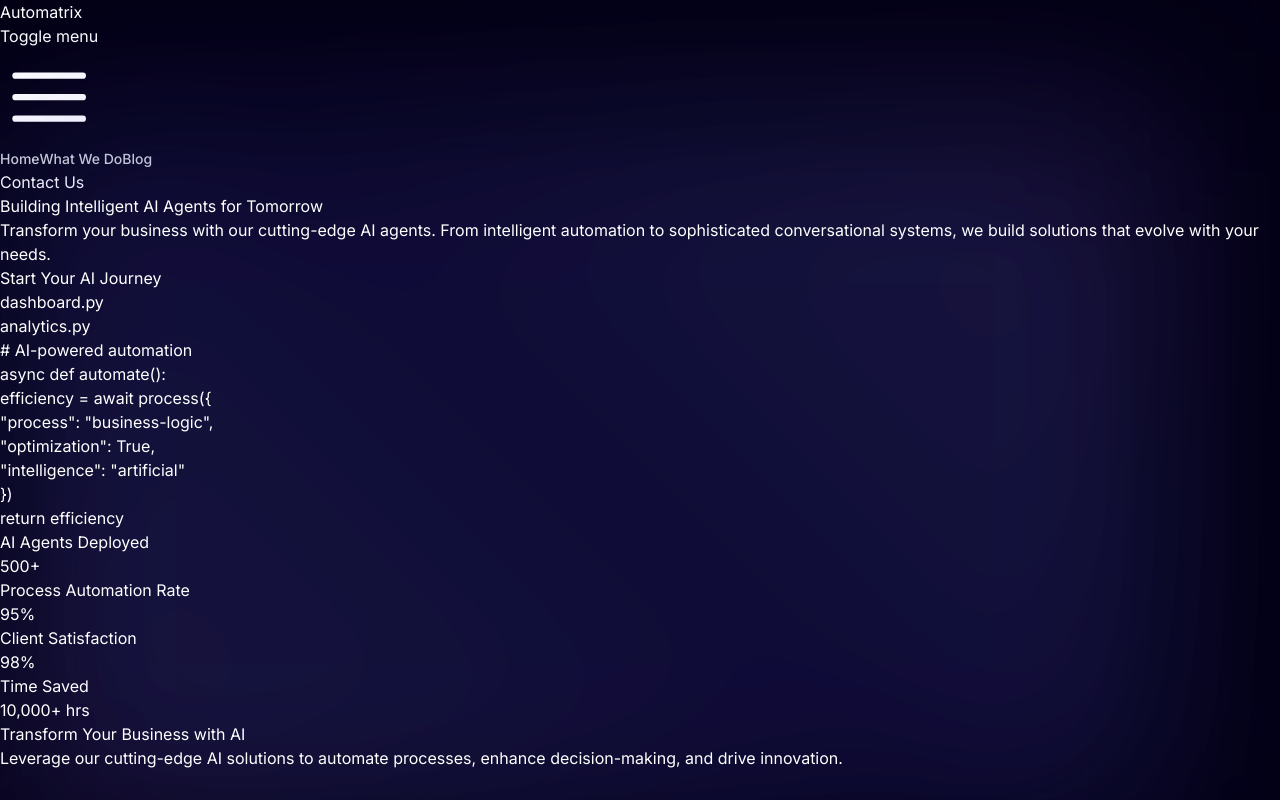
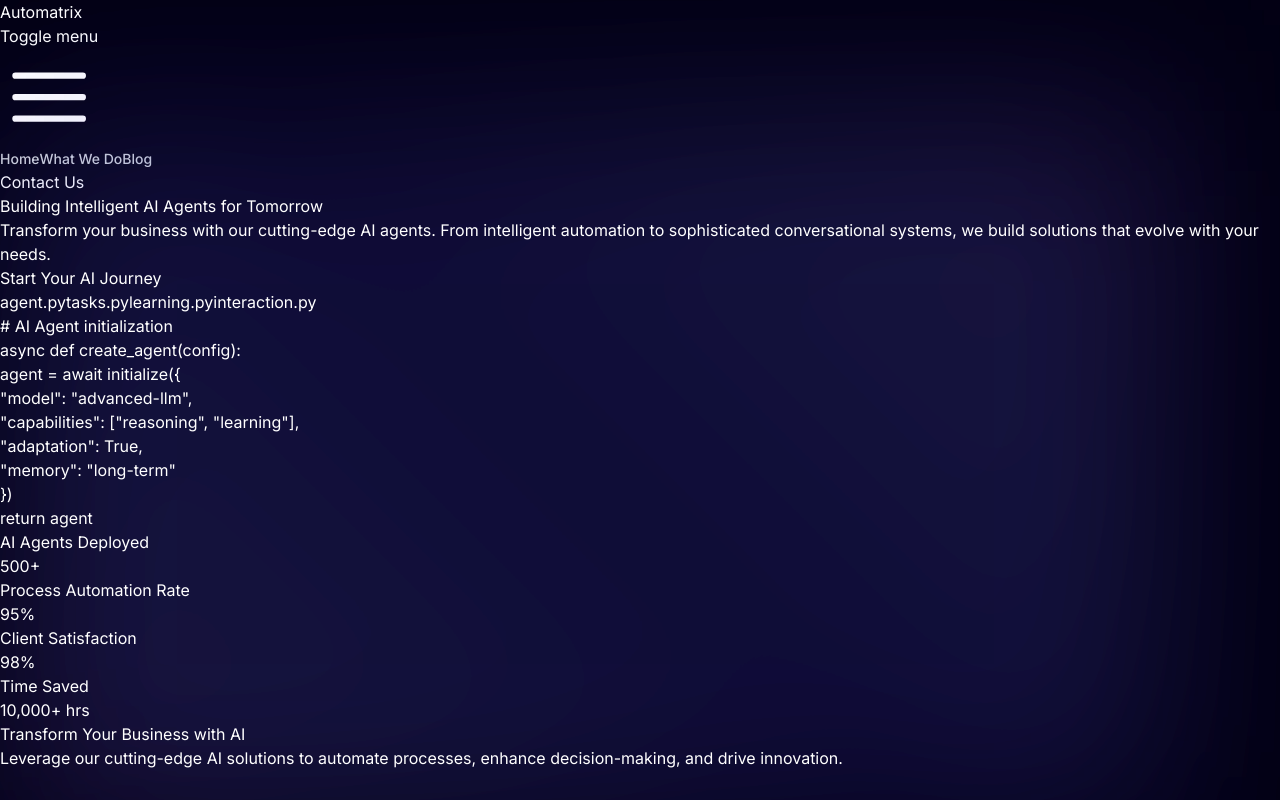
Before and after one commit to bharat22goyal/ai-agency, a Next.js app: page / in a window 1280 px wide. Shown: the top 800 px of the page. Built offline with nearby package versions, Linux system fonts and the light colour scheme.

Commit message:
improve code block on home page

```diff
--- a/src/components/Hero.tsx
+++ b/src/components/Hero.tsx
@@ -1,8 +1,77 @@
 'use client'
 
 import { motion } from 'framer-motion'
+import { useState } from 'react'
+
+type TabKey = 'agent' | 'task' | 'learn' | 'interact'
+
+type TabContent = {
+  name: string
+  code: string
+}
+
+type Tabs = {
+  [K in TabKey]: TabContent
+}
 
 export default function Hero() {
+  const [activeTab, setActiveTab] = useState<TabKey>('agent')
+
+  const tabs: Tabs = {
+    agent: {
+      name: 'agent.py',
+      code: `# AI Agent initialization
+
+async def create_agent(config):
+    agent = await initialize({
+        "model": "advanced-llm",
+        "capabilities": ["reasoning", "learning"],
+        "adaptation": True,
+        "memory": "long-term"
+    })
+    return agent`
+    },
+    task: {
+      name: 'tasks.py',
+      code: `# Task execution pipeline
+
+async def execute_tasks(agent, tasks):
+    results = await agent.process({
+        "workflow": tasks,
+        "optimization": True,
+        "parallel": True,
+        "monitoring": "real-time"
+    })
+    return results`
+    },
+    learn: {
+      name: 'learning.py',
+      code: `# Continuous learning system
+
+async def improve_agent(agent, feedback):
+    knowledge = await agent.learn({
+        "experience": feedback,
+        "pattern_recognition": True,
+        "adaptation_rate": 0.8,
+        "validation": "real-time"
+    })
+    return knowledge.insights`
+    },
+    interact: {
+      name: 'interaction.py',
+      code: `# Multi-agent communication
+
+async def coordinate_agents(agents, context):
+    network = await establish_network({
+        "topology": "mesh",
+        "protocol": "consensus",
+        "security": "encrypted",
+        "fallback": True
+    })
+    return network.connect(agents)`
+    }
+  }
+
   return (
     <div className="relative pt-32 lg:pt-40 pb-20">
       <div className="mx-auto max-w-7xl px-6 lg:px-8">
@@ -54,24 +123,39 @@ export default function Hero() {
           >
             <div className="rounded-2xl overflow-hidden shadow-2xl">
               {/* Tabs */}
-              <div className="flex text-sm">
-                <div className="px-6 py-3 bg-[#1a1b26] text-white border-r border-gray-800">
-                  dashboard.py
-                </div>
-                <div className="px-6 py-3 text-gray-500">
-                  analytics.py
-                </div>
+              <div className="flex text-sm overflow-x-auto">
+                {(Object.entries(tabs) as [TabKey, TabContent][]).map(([key, value]) => (
+                  <button
+                    key={key}
+                    onClick={() => setActiveTab(key)}
+                    className={`px-6 py-3 transition-colors duration-200 whitespace-nowrap ${
+                      activeTab === key
+                        ? 'bg-[#1a1b26] text-white border-r border-gray-800'
+                        : 'text-gray-500 hover:text-gray-400'
+                    }`}
+                  >
+                    {value.name}
+                  </button>
+                ))}
               </div>
               {/* Code content */}
               <div className="font-mono text-[15px] bg-[#1a1b26] p-8">
-                <div className="text-emerald-400"># AI-powered automation</div>
-                <div className="text-white mt-4">async def automate():</div>
-                <div className="text-white ml-8">efficiency = await process({'{'}</div>
-                <div className="text-white ml-12">"process": "business-logic",</div>
-                <div className="text-white ml-12">"optimization": True,</div>
-                <div className="text-white ml-12">"intelligence": "artificial"</div>
-                <div className="text-white ml-8">{'}'})</div>
-                <div className="text-white ml-8">return efficiency</div>
+                {tabs[activeTab].code.split('\n').map((line: string, i: number) => (
+                  <div
+                    key={i}
+                    className={`${
+                      line.startsWith('#')
+                        ? 'text-emerald-400'
+                        : line.match(/["'][^"']*["']/)
+                          ? 'text-amber-300'
+                          : line.match(/True|False/)
+                            ? 'text-violet-400'
+                            : 'text-white'
+                    } whitespace-pre`}
+                  >
+                    {line}
+                  </div>
+                ))}
               </div>
             </div>
           </motion.div>
```
